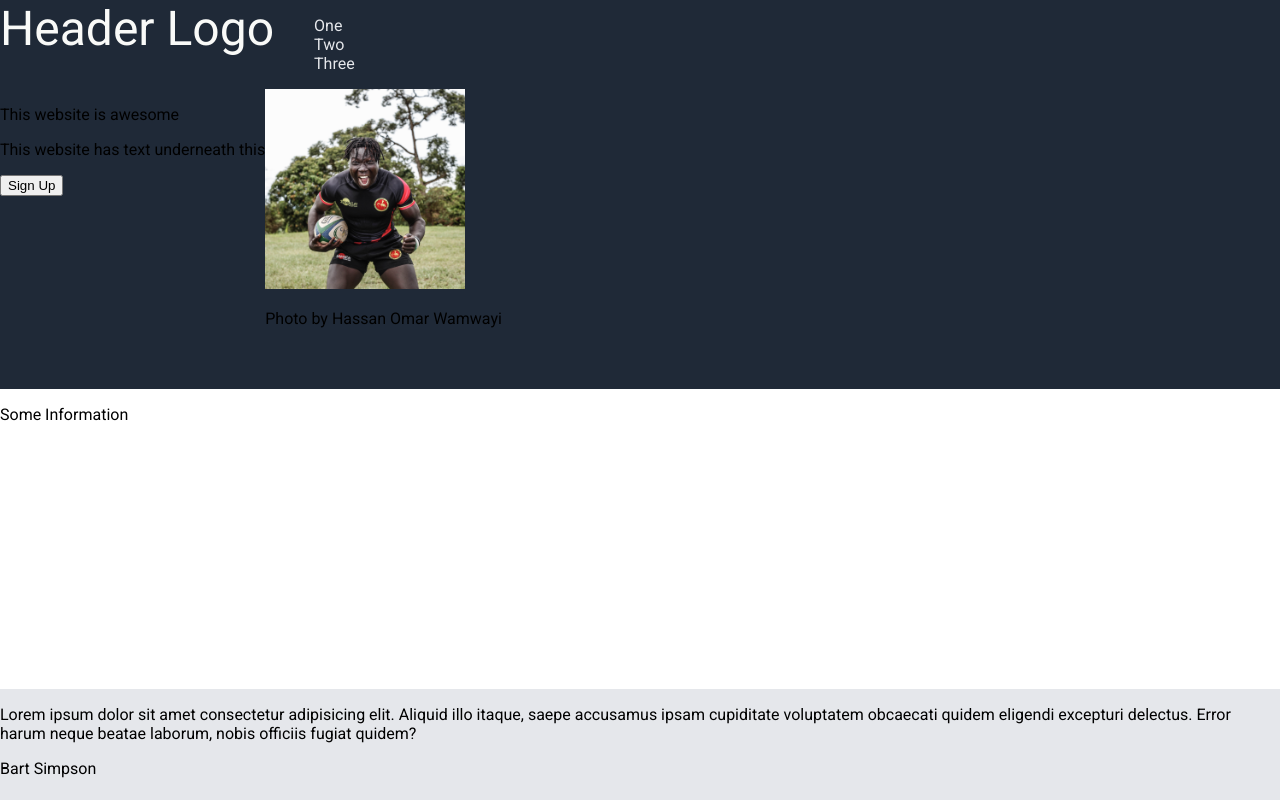
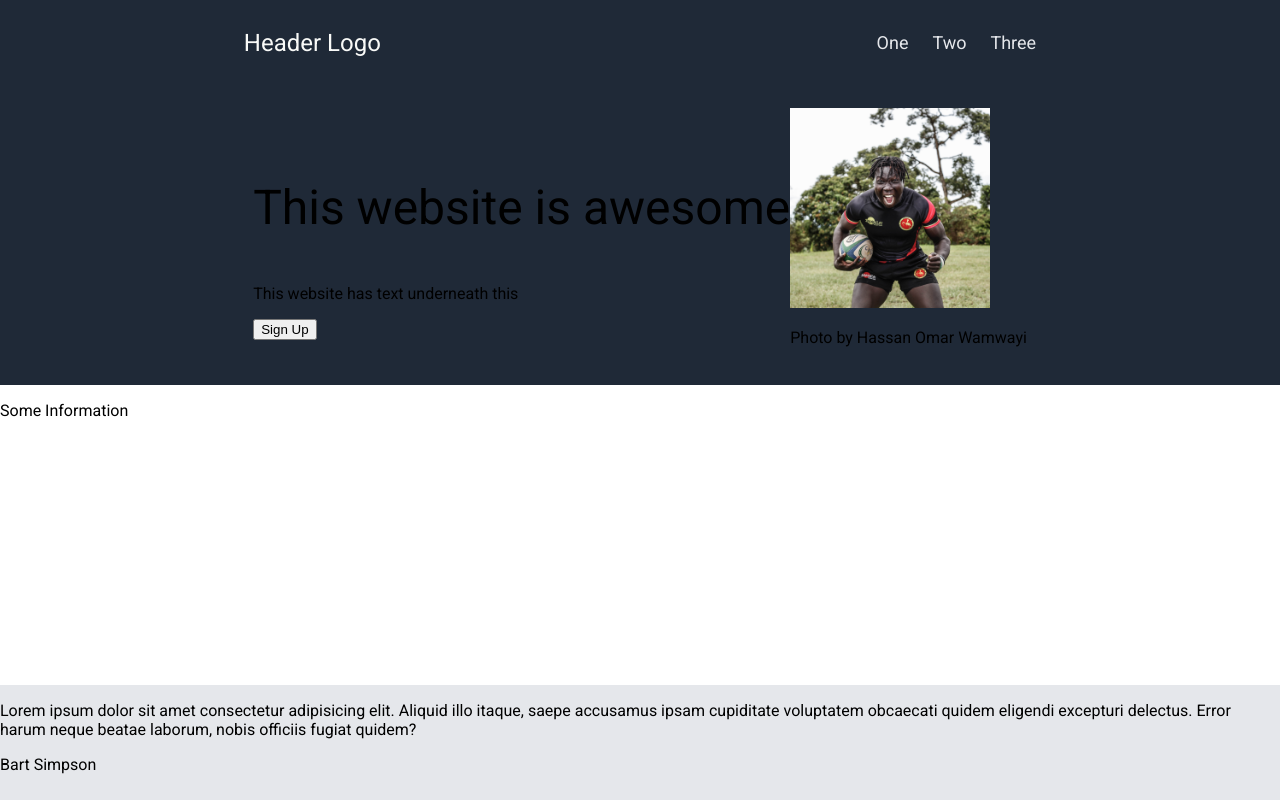
Before and after one commit to danielaldham/odin-landing-page, a plain HTML site: page index.html in a window 1280 px wide. Shown: the top 800 px of the page. Drawn offline with Linux system fonts and the light colour scheme.

Commit message:
Added style for header

```diff
--- a/index.html
+++ b/index.html
@@ -18,8 +18,8 @@
     <div class="content">
         <div class="hero">
             <div class="hero-text">
-                <p>This website is awesome</p>
-                <p>This website has text underneath this</p>
+                <p class="hero-main">This website is awesome</p>
+                <p class="hero-second">This website has text underneath this</p>
                 <button>Sign Up</button>
             </div>
             <div class="image">
--- a/styles.css
+++ b/styles.css
@@ -25,17 +25,20 @@ body {
 }
 
 .logo {
-    font-size: 48px;
+    font-size: 24px;
     color: #F9FAF8;
 }
 
 ul {
     list-style: none;
+    display: flex;
+    gap: 24px;
 }
 
 a {
     text-decoration: none;
     color: #E5E7EB;
+    font-size: 18px;
 }
 
 .hero,
@@ -56,3 +59,18 @@ a {
     height: 200px;
     width: auto;
 }
+
+.header {
+    align-items: center;
+    padding: 16px;
+    justify-content: space-around;
+}
+
+.hero {
+    justify-content: center;
+    align-items: center;
+}
+
+.hero-main {
+    font-size: 48px;
+}
```
